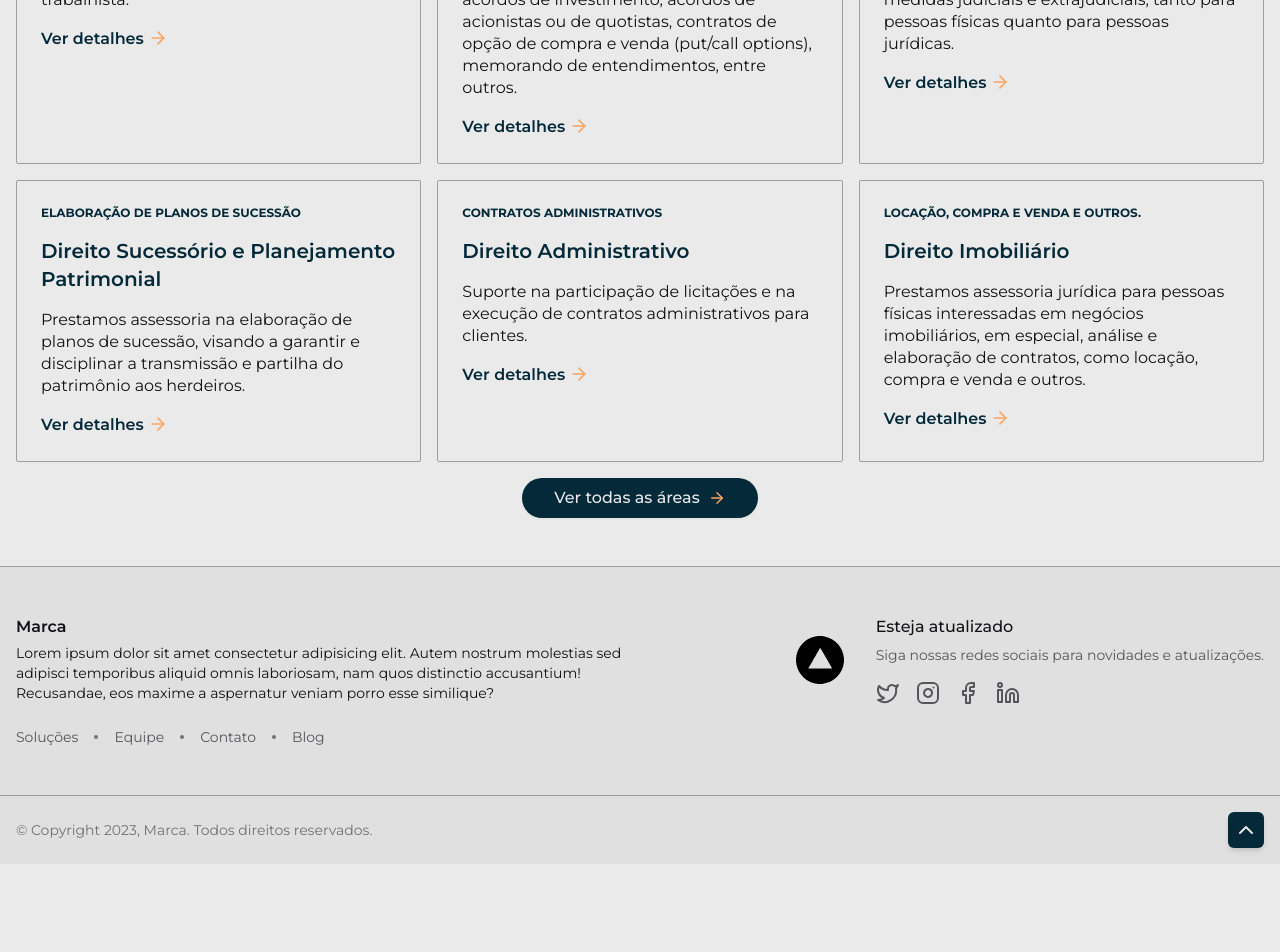
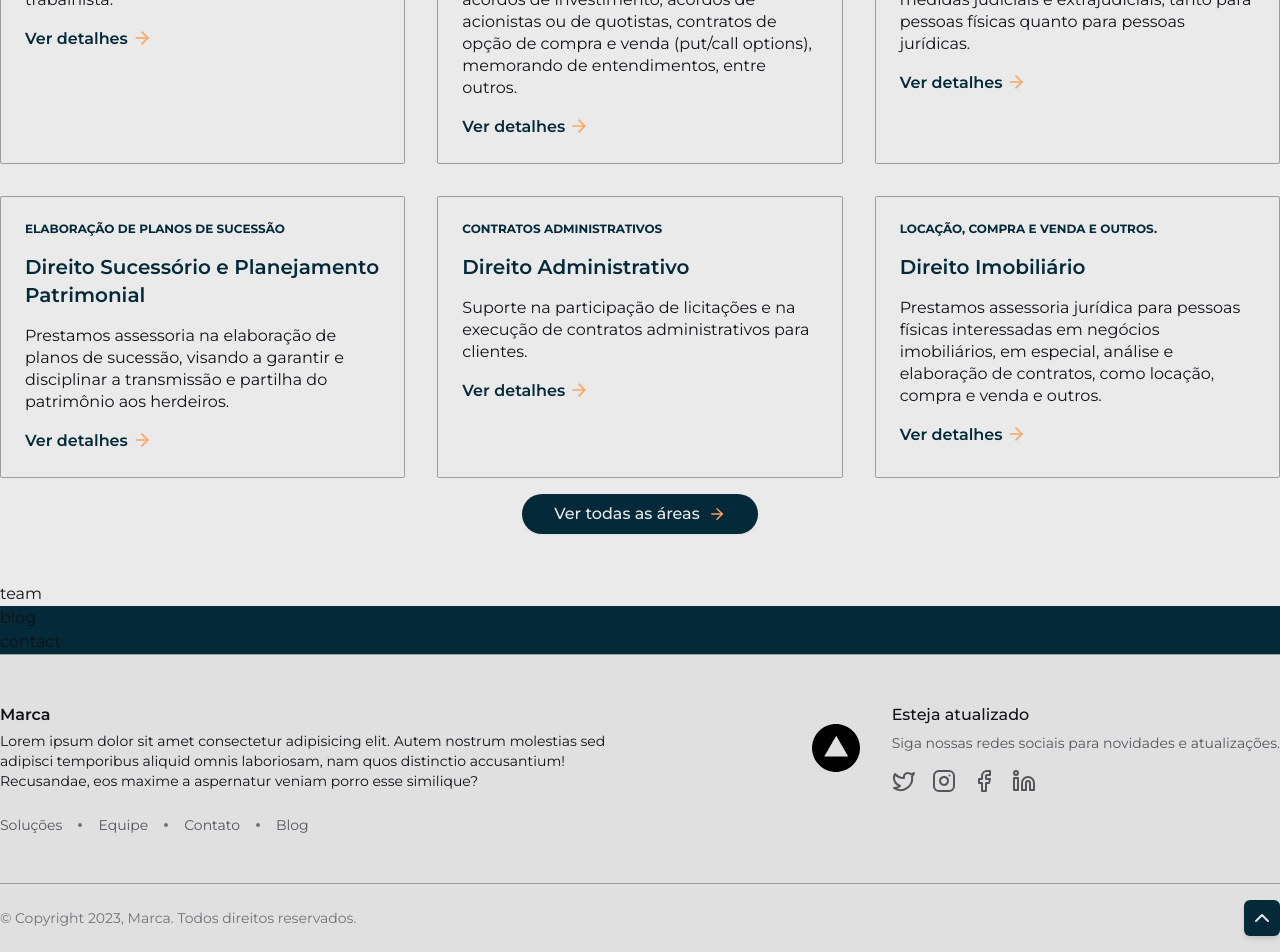
Before and after one commit to charmingruby/consulmagno-e-assis, a Next.js app: page / in a window 1280 px wide. Shown: the part 1654-2606 px from the top of the page. Before the commit the page ends 2518 px from the top, so only its background shows below. Built offline with nearby package versions, Linux system fonts and the light colour scheme.

Commit message:
more spacing in container

```diff
--- /dev/null
+++ b/src/app/components/areas/area-list.tsx
@@ -0,0 +1,44 @@
+import { AreaItem } from './area-item'
+
+export function AreaList() {
+  return (
+    <div className="grid lg:grid-cols-3 md:grid-cols-2 grid-cols-1 md:gap-8 gap-4">
+      <AreaItem
+        description="objetivo de orientar, revisar e corrigir procedimentos trabalhistas dentro das empresas, visando diminuir o risco trabalhista."
+        subtitle="Atuação em empresas"
+        title="Direito do Trabalho"
+        url="/"
+      />
+      <AreaItem
+        description="Elaboração e negociação de contratos empresariais, incluindo contratos de compra e venda de participação societária, acordos de investimento, acordos de acionistas ou de quotistas, contratos de opção de compra e venda (put/call options), memorando de entendimentos, entre outros."
+        subtitle="Contratos empresariais"
+        title="Direito Societário e M&A"
+        url="/"
+      />
+      <AreaItem
+        description="Atuação contencioso judicial e extrajudicial (PROCON e outros órgãos), com a preparação e acompanhamento de medidas judiciais e extrajudiciais, tanto para pessoas físicas quanto para pessoas jurídicas."
+        subtitle="Análise de contratos"
+        title="Direito Civil e Consumeirista"
+        url="/"
+      />
+      <AreaItem
+        description="Prestamos assessoria na elaboração de planos de sucessão, visando a garantir e disciplinar a transmissão e partilha do patrimônio aos herdeiros."
+        subtitle="Elaboração de planos de sucessão"
+        title="Direito Sucessório e Planejamento Patrimonial"
+        url="/"
+      />
+      <AreaItem
+        description="Suporte na participação de licitações e na execução de contratos administrativos para clientes."
+        subtitle="Contratos administrativos"
+        title="Direito Administrativo"
+        url="/"
+      />
+      <AreaItem
+        description="Prestamos assessoria jurídica para pessoas físicas interessadas em negócios imobiliários, em especial, análise e elaboração de contratos, como locação, compra e venda e outros."
+        subtitle="Locação, compra e venda e outros."
+        title="Direito Imobiliário"
+        url="/"
+      />
+    </div>
+  )
+}
--- a/src/app/components/areas/index.tsx
+++ b/src/app/components/areas/index.tsx
@@ -2,9 +2,9 @@ import { PageTitle } from '@/components/page-title'
 import { SectionDescriptor } from '@/components/section-descriptor'
 import { Container } from '@/components/ui/container'
 import { Text } from '@/components/ui/text'
-import { AreaItem } from './area-item'
 import { Button } from '@/components/ui/button'
 import { ArrowRight } from 'lucide-react'
+import { AreaList } from './area-list'
 
 export function Areas() {
   return (
@@ -22,44 +22,7 @@ export function Areas() {
           </Text>
         </div>
 
-        <div className="grid lg:grid-cols-3 md:grid-cols-2 grid-cols-1 gap-4">
-          <AreaItem
-            description="objetivo de orientar, revisar e corrigir procedimentos trabalhistas dentro das empresas, visando diminuir o risco trabalhista."
-            subtitle="Atuação em empresas"
-            title="Direito do Trabalho"
-            url="/"
-          />
-          <AreaItem
-            description="Elaboração e negociação de contratos empresariais, incluindo contratos de compra e venda de participação societária, acordos de investimento, acordos de acionistas ou de quotistas, contratos de opção de compra e venda (put/call options), memorando de entendimentos, entre outros."
-            subtitle="Contratos empresariais"
-            title="Direito Societário e M&A"
-            url="/"
-          />
-          <AreaItem
-            description="Atuação contencioso judicial e extrajudicial (PROCON e outros órgãos), com a preparação e acompanhamento de medidas judiciais e extrajudiciais, tanto para pessoas físicas quanto para pessoas jurídicas."
-            subtitle="Análise de contratos"
-            title="Direito Civil e Consumeirista"
-            url="/"
-          />
-          <AreaItem
-            description="Prestamos assessoria na elaboração de planos de sucessão, visando a garantir e disciplinar a transmissão e partilha do patrimônio aos herdeiros."
-            subtitle="Elaboração de planos de sucessão"
-            title="Direito Sucessório e Planejamento Patrimonial"
-            url="/"
-          />
-          <AreaItem
-            description="Suporte na participação de licitações e na execução de contratos administrativos para clientes."
-            subtitle="Contratos administrativos"
-            title="Direito Administrativo"
-            url="/"
-          />
-          <AreaItem
-            description="Prestamos assessoria jurídica para pessoas físicas interessadas em negócios imobiliários, em especial, análise e elaboração de contratos, como locação, compra e venda e outros."
-            subtitle="Locação, compra e venda e outros."
-            title="Direito Imobiliário"
-            url="/"
-          />
-        </div>
+        <AreaList />
 
         <div className="w-full flex justify-center mt-4">
           <Button>
--- /dev/null
+++ b/src/app/components/blog/index.tsx
@@ -0,0 +1,9 @@
+import { Container } from '@/components/ui/container'
+
+export function Blog() {
+  return (
+    <section className="bg-primary-main">
+      <Container>blog</Container>
+    </section>
+  )
+}
--- /dev/null
+++ b/src/app/components/contact/index.tsx
@@ -0,0 +1,9 @@
+import { Container } from '@/components/ui/container'
+
+export function Contact() {
+  return (
+    <section className="bg-primary-main">
+      <Container>contact</Container>
+    </section>
+  )
+}
--- /dev/null
+++ b/src/app/components/team/index.tsx
@@ -0,0 +1,9 @@
+import { Container } from '@/components/ui/container'
+
+export function Team() {
+  return (
+    <section className="">
+      <Container>team</Container>
+    </section>
+  )
+}
--- a/src/app/page.tsx
+++ b/src/app/page.tsx
@@ -1,6 +1,9 @@
 import { Hero } from './components/hero'
 import { Areas } from './components/areas'
 import { WhyUs } from './components/why-us'
+import { Team } from './components/team'
+import { Blog } from './components/blog'
+import { Contact } from './components/contact'
 
 export default function Home() {
   return (
@@ -8,6 +11,9 @@ export default function Home() {
       <Hero />
       <WhyUs />
       <Areas />
+      <Team />
+      <Blog />
+      <Contact />
     </>
   )
 }
--- a/src/components/ui/container.tsx
+++ b/src/components/ui/container.tsx
@@ -5,7 +5,5 @@ interface ContainerProps {
 }
 
 export function Container({ children }: ContainerProps) {
-  return (
-    <div className="max-w-7xl  px-6 sm:px-4 w-full mx-auto">{children}</div>
-  )
+  return <div className="max-w-7xl px-6 lg:px-0 w-full mx-auto">{children}</div>
 }
```
